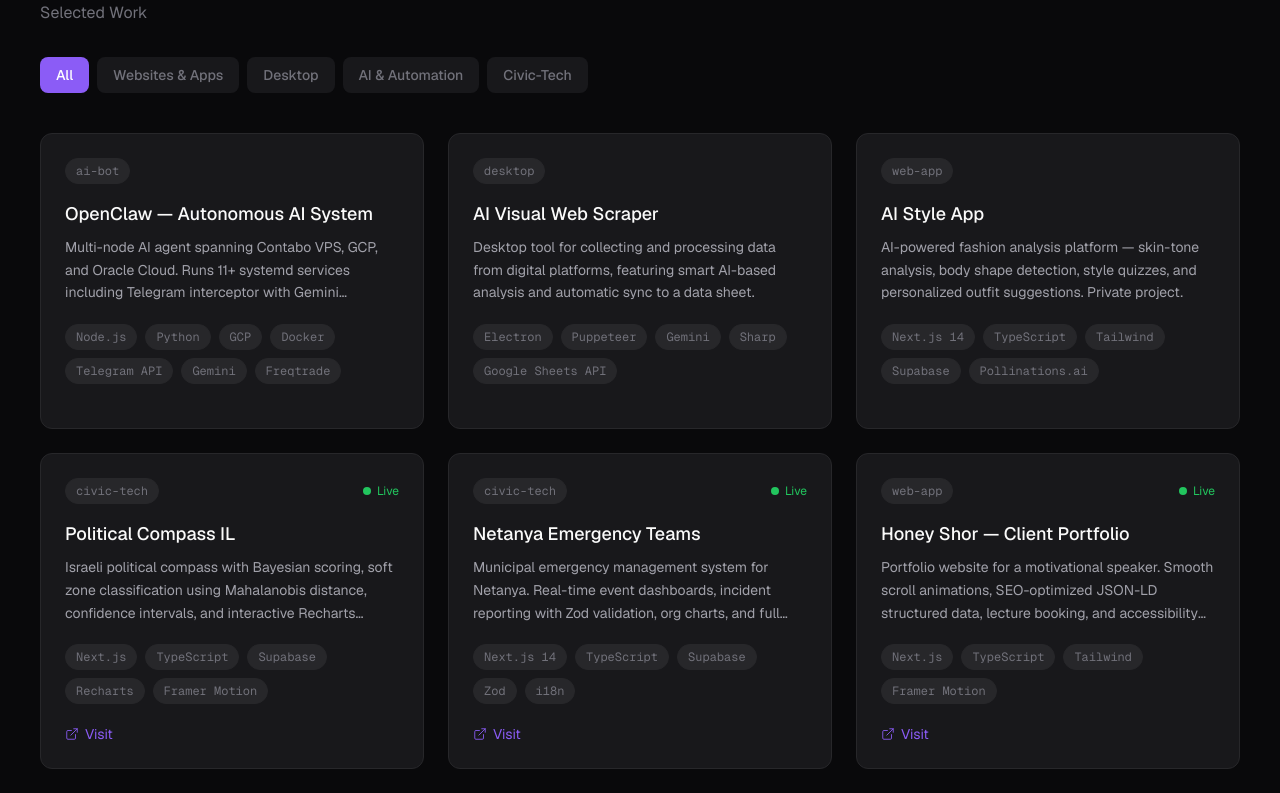
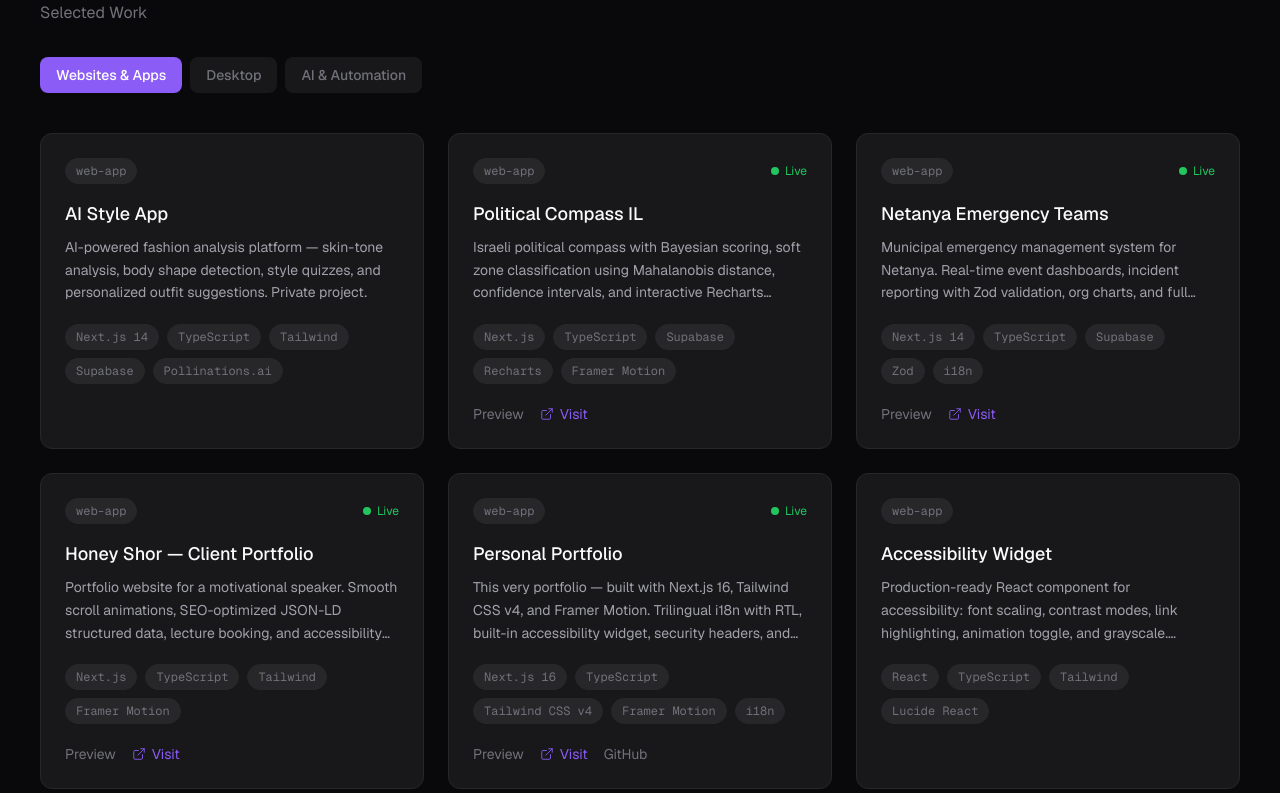
Before and after one commit to Bobikobi/elad-portfolio, a Next.js app: page / in a window 1280 px wide. Shown: the part 2560-3353 px from the top of the page. Built offline with nearby package versions, Linux system fonts and the light colour scheme.

Commit message:
feat: add portfolio project, preview modal, web-app as default filter, remove civic-tech category

```diff
--- a/src/components/sections/Projects.tsx
+++ b/src/components/sections/Projects.tsx
@@ -1,7 +1,7 @@
 'use client';
-import { useRef, useState, useCallback } from 'react';
+import { useRef, useState, useCallback, useEffect } from 'react';
 import { motion, useInView, AnimatePresence } from 'framer-motion';
-import { ExternalLink } from 'lucide-react';
+import { ExternalLink, X } from 'lucide-react';
 import { useI18n } from '@/lib/i18n';
 import { projects, filterCategories, filterKeys, type FilterCategory } from '@/lib/constants';
 import GradientBar from '@/components/ui/GradientBar';
@@ -10,9 +10,10 @@ export default function Projects() {
   const { t, locale } = useI18n();
   const ref = useRef(null);
   const inView = useInView(ref, { once: true, margin: '-100px' });
-  const [filter, setFilter] = useState<FilterCategory>('all');
+  const [filter, setFilter] = useState<FilterCategory>('web-app');
+  const [preview, setPreview] = useState<{ url: string; title: string } | null>(null);
 
-  const filtered = filter === 'all' ? projects : projects.filter((p) => p.category === filter);
+  const filtered = projects.filter((p) => p.category === filter);
 
   return (
     <section id="projects" className="relative py-32 px-6" ref={ref}>
@@ -57,16 +58,19 @@ export default function Projects() {
         <motion.div layout className="grid md:grid-cols-2 lg:grid-cols-3 gap-6">
           <AnimatePresence mode="popLayout">
             {filtered.map((project, i) => (
-              <ProjectCard key={project.id} project={project} locale={locale} index={i} />
+              <ProjectCard key={project.id} project={project} locale={locale} index={i} onPreview={setPreview} />
             ))}
           </AnimatePresence>
         </motion.div>
       </div>
+      {preview && (
+        <PreviewModal url={preview.url} title={preview.title} onClose={() => setPreview(null)} />
+      )}
     </section>
   );
 }
 
-function ProjectCard({ project, locale, index }: { project: typeof projects[0]; locale: 'he' | 'en' | 'ru'; index: number }) {
+function ProjectCard({ project, locale, index, onPreview }: { project: typeof projects[0]; locale: 'he' | 'en' | 'ru'; index: number; onPreview: (p: { url: string; title: string }) => void }) {
   const cardRef = useRef<HTMLDivElement>(null);
 
   const handleMouseMove = useCallback((e: React.MouseEvent) => {
@@ -139,6 +143,14 @@ function ProjectCard({ project, locale, index }: { project: typeof projects[0];
         {/* Links */}
         <div className="flex items-center gap-4">
           {project.liveUrl && (
+            <button
+              onClick={() => onPreview({ url: project.liveUrl!, title: project.title[locale] })}
+              className="inline-flex items-center gap-1.5 text-sm text-[var(--color-text-tertiary)] hover:text-[var(--color-text-primary)] transition-colors"
+            >
+              Preview
+            </button>
+          )}
+          {project.liveUrl && (
             <a
               href={project.liveUrl}
               target="_blank"
@@ -164,3 +176,58 @@ function ProjectCard({ project, locale, index }: { project: typeof projects[0];
     </motion.div>
   );
 }
+
+function PreviewModal({
+  url,
+  title,
+  onClose,
+}: {
+  url: string;
+  title: string;
+  onClose: () => void;
+}) {
+  useEffect(() => {
+    const handler = (e: KeyboardEvent) => { if (e.key === 'Escape') onClose(); };
+    window.addEventListener('keydown', handler);
+    return () => window.removeEventListener('keydown', handler);
+  }, [onClose]);
+
+  return (
+    <div
+      className="fixed inset-0 z-[10000] flex items-center justify-center p-4 bg-black/80 backdrop-blur-sm"
+      onClick={onClose}
+    >
+      <div
+        className="relative flex flex-col w-full max-w-5xl h-[88vh] bg-[var(--color-bg-secondary)] rounded-2xl overflow-hidden border border-[var(--color-border-default)] shadow-2xl"
+        onClick={(e) => e.stopPropagation()}
+      >
+        <div className="flex items-center justify-between px-4 py-2.5 border-b border-[var(--color-border-default)] shrink-0">
+          <span className="text-sm font-medium text-[var(--color-text-primary)] truncate max-w-[60%]">{title}</span>
+          <div className="flex items-center gap-3">
+            <a
+              href={url}
+              target="_blank"
+              rel="noopener noreferrer"
+              className="inline-flex items-center gap-1.5 text-xs text-[var(--color-accent)] hover:text-[var(--color-accent-hover)] transition-colors"
+            >
+              <ExternalLink size={12} strokeWidth={1.5} />
+              Open
+            </a>
+            <button
+              onClick={onClose}
+              aria-label="Close preview"
+              className="p-1 rounded-lg text-[var(--color-text-tertiary)] hover:text-[var(--color-text-primary)] hover:bg-[var(--color-bg-tertiary)] transition-colors"
+            >
+              <X size={16} />
+            </button>
+          </div>
+        </div>
+        <iframe
+          src={url}
+          title={title}
+          className="w-full flex-1 border-0"
+        />
+      </div>
+    </div>
+  );
+}
--- a/src/lib/constants.ts
+++ b/src/lib/constants.ts
@@ -4,7 +4,7 @@ export interface Project {
   id: string;
   title: Record<Locale, string>;
   description: Record<Locale, string>;
-  category: 'web-app' | 'desktop' | 'ai-bot' | 'civic-tech' | 'component';
+  category: 'web-app' | 'desktop' | 'ai-bot';
   techStack: string[];
   liveUrl?: string;
   githubUrl?: string;
@@ -72,7 +72,7 @@ export const projects: Project[] = [
       en: 'Israeli political compass with Bayesian scoring, soft zone classification using Mahalanobis distance, confidence intervals, and interactive Recharts visualizations.',
       ru: 'Израильский политический компас с байесовским скорингом, мягкой классификацией зон через расстояние Махаланобиса и визуализациями Recharts.',
     },
-    category: 'civic-tech',
+    category: 'web-app',
     techStack: ['Next.js', 'TypeScript', 'Supabase', 'Recharts', 'Framer Motion'],
     liveUrl: 'https://political-compass-il.vercel.app',
     featured: true,
@@ -89,7 +89,7 @@ export const projects: Project[] = [
       en: 'Municipal emergency management system for Netanya. Real-time event dashboards, incident reporting with Zod validation, org charts, and full trilingual support.',
       ru: 'Городская система управления ЧС для Нетании. Дашборды в реальном времени, отчёты об инцидентах с Zod validation, оргструктуры и трёхъязычная поддержка.',
     },
-    category: 'civic-tech',
+    category: 'web-app',
     techStack: ['Next.js 14', 'TypeScript', 'Supabase', 'Zod', 'i18n'],
     liveUrl: 'https://netanya-civil.vercel.app',
     featured: true,
@@ -112,6 +112,24 @@ export const projects: Project[] = [
     featured: false,
   },
   {
+    id: 'elad-portfolio',
+    title: {
+      he: 'פורטפוליו אישי',
+      en: 'Personal Portfolio',
+      ru: 'Личное Портфолио',
+    },
+    description: {
+      he: 'אתר הפורטפוליו הזה עצמו — Next.js 16, Tailwind CSS v4 ו-Framer Motion. תמיכה ב-3 שפות כולל RTL, ווידג\'ט נגישות מובנה, security headers ועיצוב dark-mode מלא.',
+      en: 'This very portfolio — built with Next.js 16, Tailwind CSS v4, and Framer Motion. Trilingual i18n with RTL, built-in accessibility widget, security headers, and dark-mode design.',
+      ru: 'Этот самый портфолио — Next.js 16, Tailwind CSS v4 и Framer Motion. Поддержка 3 языков с RTL, виджет доступности и security headers.',
+    },
+    category: 'web-app',
+    techStack: ['Next.js 16', 'TypeScript', 'Tailwind CSS v4', 'Framer Motion', 'i18n'],
+    liveUrl: 'https://elad-s-portfolio.vercel.app',
+    githubUrl: 'https://github.com/Bobikobi/elad-portfolio',
+    featured: true,
+  },
+  {
     id: 'accessibility-widget',
     title: {
       he: 'Accessibility Widget',
@@ -123,7 +141,7 @@ export const projects: Project[] = [
       en: 'Production-ready React component for accessibility: font scaling, contrast modes, link highlighting, animation toggle, and grayscale. Supports 3 languages with localStorage persistence.',
       ru: 'Production-ready React компонент доступности: масштабирование шрифта, контрастные режимы, выделение ссылок, остановка анимаций. 3 языка с localStorage.',
     },
-    category: 'component',
+    category: 'web-app',
     techStack: ['React', 'TypeScript', 'Tailwind', 'Lucide React'],
     featured: false,
   },
@@ -164,19 +182,17 @@ export const techCategories = [
 ];
 
 export const metrics = [
-  { value: 7, label: 'about.metric.projects' },
+  { value: 8, label: 'about.metric.projects' },
   { value: 12, label: 'about.metric.tech' },
   { value: 3, label: 'about.metric.languages' },
   { value: 3, label: 'about.metric.cloud' },
 ];
 
-export const filterCategories = ['all', 'web-app', 'desktop', 'ai-bot', 'civic-tech'] as const;
+export const filterCategories = ['web-app', 'desktop', 'ai-bot'] as const;
 export type FilterCategory = typeof filterCategories[number];
 
 export const filterKeys: Record<FilterCategory, string> = {
-  all: 'projects.filter.all',
   'web-app': 'projects.filter.web',
   desktop: 'projects.filter.desktop',
   'ai-bot': 'projects.filter.ai',
-  'civic-tech': 'projects.filter.civic',
 };
```
Also changed, not shown: לוגו.bmp (added).
